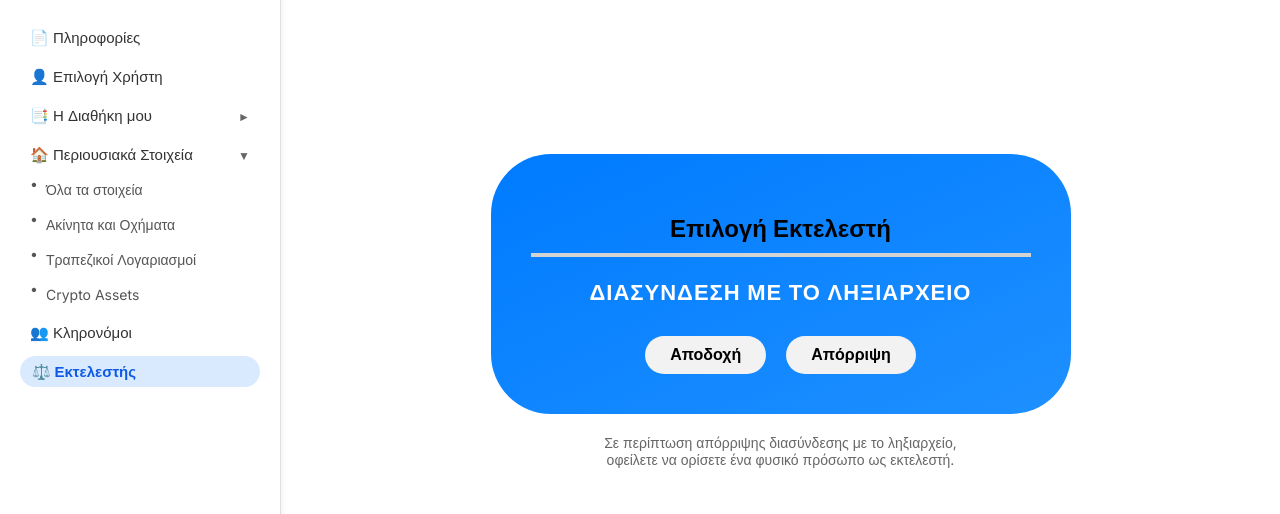
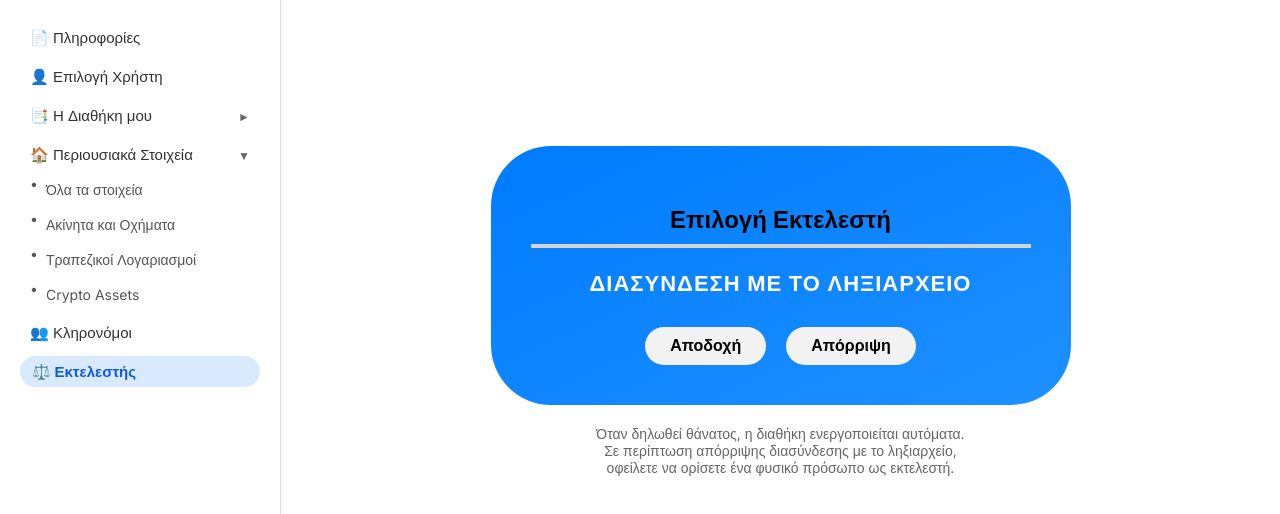
Before and after one commit to DimLiber/Inheriti, a plain HTML site: page project-code/mockup7/index3.html in a window 1280 px wide. Shown: the part 82-596 px from the top of the page. Drawn offline with Linux system fonts and the light colour scheme.

Commit message:
Update index3.html

```diff
--- a/project-code/mockup7/index3.html
+++ b/project-code/mockup7/index3.html
@@ -62,6 +62,7 @@
       </div>
 
       <p class="note">
+        Όταν δηλωθεί θάνατος, η διαθήκη ενεργοποιείται αυτόματα.<br>
         Σε περίπτωση απόρριψης διασύνδεσης με το ληξιαρχείο,<br>
         οφείλετε να ορίσετε ένα φυσικό πρόσωπο ως εκτελεστή.
       </p>
```
